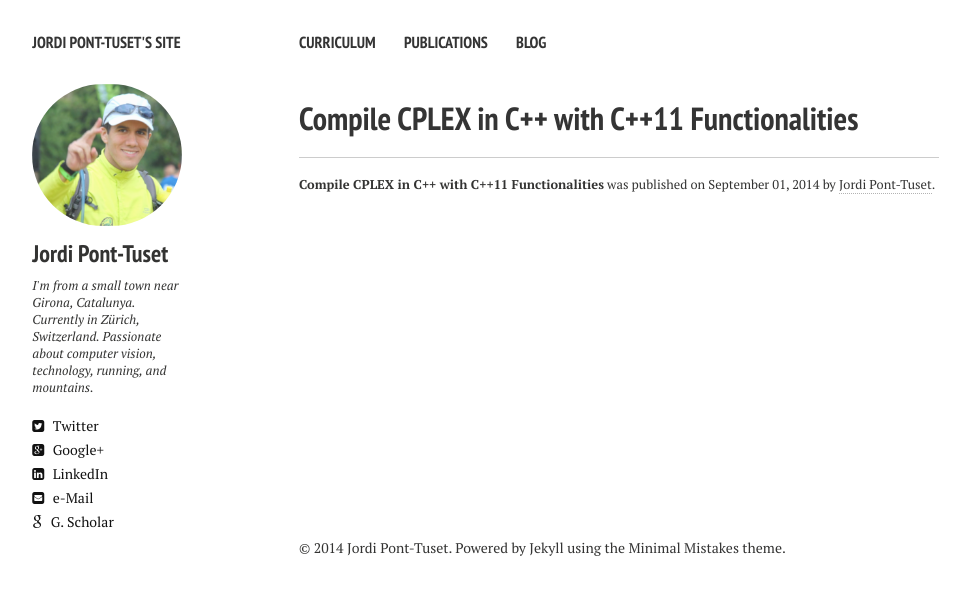
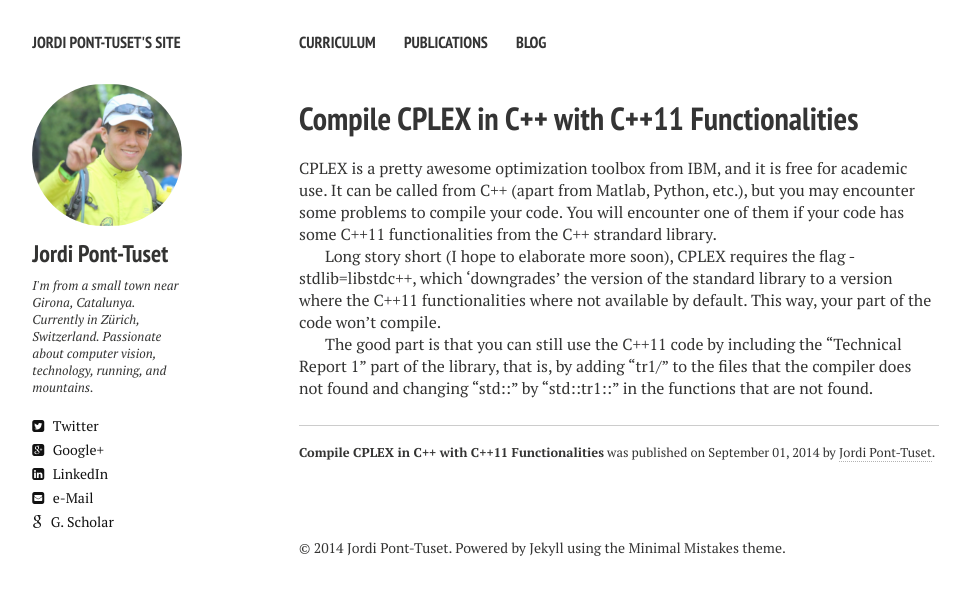
Before and after one commit to jponttuset/jponttuset.github.io, a Jekyll site: the page built from _posts/2014-09-01-compiling-cplex-with-c++11-functionalities.md, in a window 1280 px wide. Shown: the top 595 px of the page, without its empty margins (21-987 px from the left). Built offline with Jekyll 4.4.1, drawn with Linux system fonts in a browser that asks for light colours; nearby versions of some CDN libraries.

Commit message:
- First blog entry

```diff
--- a/_posts/2014-09-01-compiling-cplex-with-c++11-functionalities.md
+++ b/_posts/2014-09-01-compiling-cplex-with-c++11-functionalities.md
@@ -2,3 +2,11 @@
 layout: post
 title: Compile CPLEX in C++ with C++11 Functionalities
 ---
+
+CPLEX is a pretty awesome optimization toolbox from IBM, and it is free for academic use. It can be called from C++ (apart from Matlab, Python, etc.), but you may encounter some problems to compile your code.
+You will encounter one of them if your code has some C++11 functionalities from the C++ strandard library.
+
+Long story short (I hope to elaborate more soon), CPLEX requires the flag -stdlib=libstdc++, which 'downgrades' the version of the standard library to a version where the C++11 functionalities where not available by default.
+This way, your part of the code won't compile.
+
+The good part is that you can still use the C++11 code by including the "Technical Report 1" part of the library, that is, by adding "tr1/" to the files that the compiler does not found and changing "std::" by "std::tr1::" in the functions that are not found.
```
